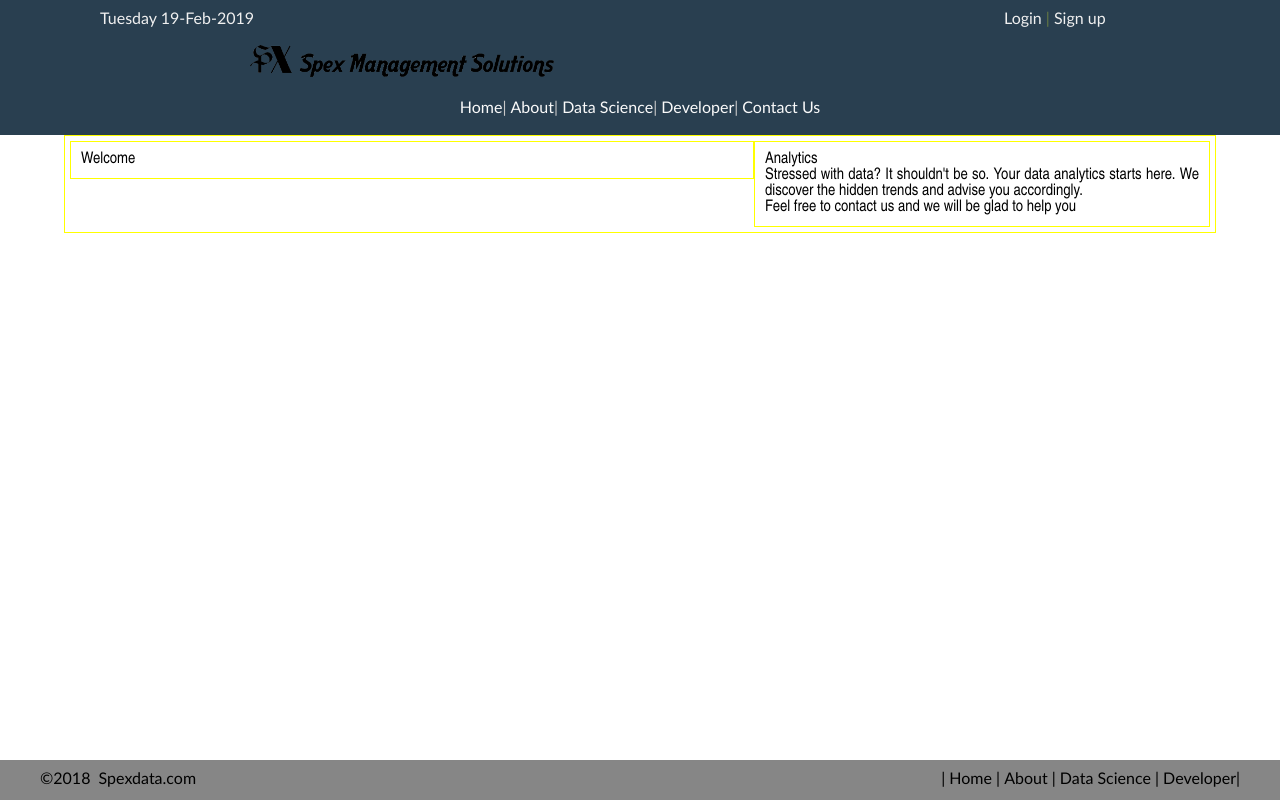
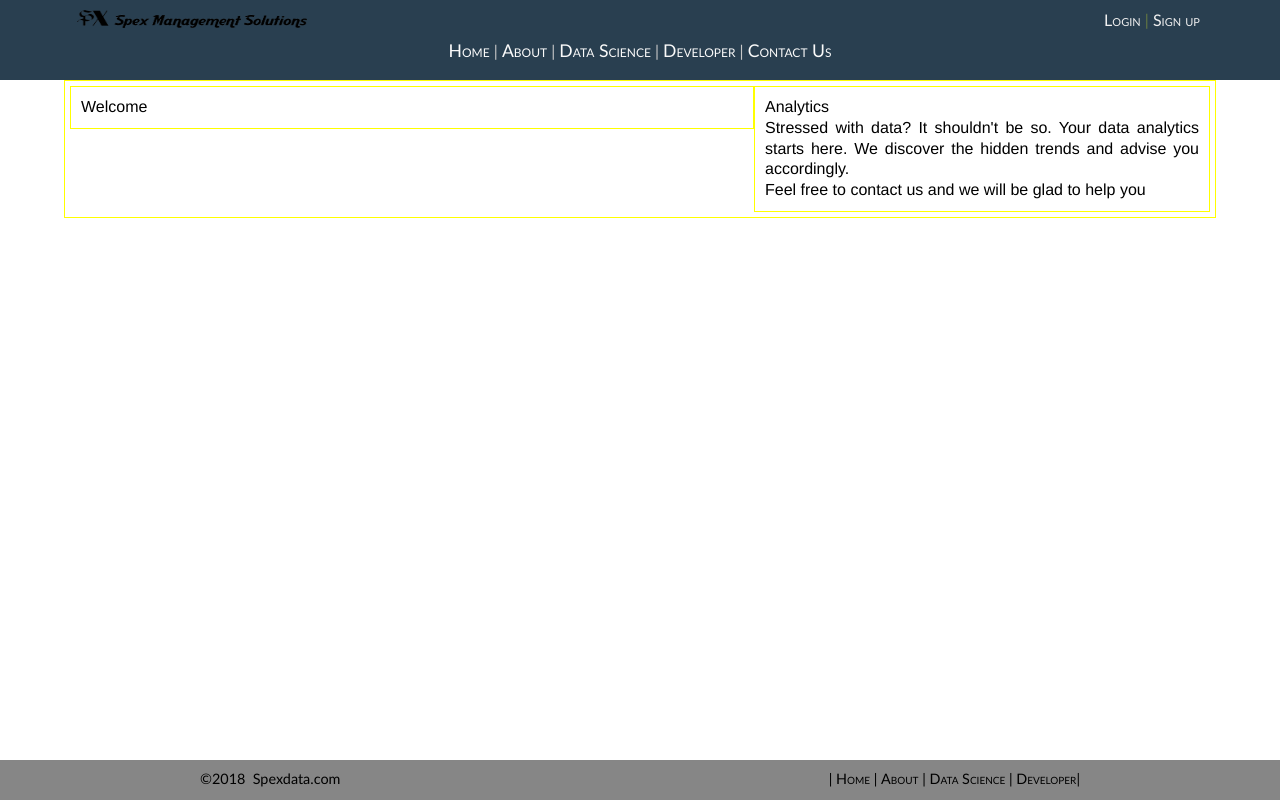
Before and after one commit to fkahindi/developerspot, a PHP site: page / in a window 1280 px wide. Run offline with PHP 8.4, Linux system fonts and the light colour scheme.

Commit message:
Finalised header and footer styles targeting four sizes of screens

```diff
--- a/css/main.css
+++ b/css/main.css
@@ -32,8 +32,8 @@
   display: block;
 }
 body {
-	font-family:'Arial Narrow';
-	line-height: 1;
+	font-family:"Helvetica Neue", Helvetica, Arial, sans-serif;
+	line-height: 1.3;
 }
 ol, ul {
   list-style: none;
@@ -71,13 +71,17 @@
 header, footer{
 	width:100%;
 	padding:0;
-	font-family:Calibri;
+	font-family:Calibri, 'Arial Narrow', Arial, sans-seriferif;
 }
-.date-bar, .login-bar a{
+.login-bar a{
+	font-variant:small-caps;
 	color:rgb(240,240,240);
 }
 header{
 	background:#293f50;
+}
+nav a{
+	font-variant:small-caps;
 }
 main{
 	margin:0 auto;
@@ -92,6 +96,9 @@
 	padding:10px 40px;
 	background:rgba(15, 15,15, 0.5);
 }
+footer a{
+	font-variant:small-caps;
+}
 ::selection{
 	color:red;
 	background:yellow;
@@ -237,67 +245,277 @@
 /*
 Small Devices (Portrait tablets and large phones, 600px and above)
 */
+/*
+=================================================
+	General classes
+	=================================================
+	*/
+.group:before,
+.group:after{
+	content:"";
+	display: table;
+}
+.group:after{
+	clear:both;
+}
+.group{
+	clear:both;
+	*zoom:1;
+}
+.float-right{
+	float:right;
+}
+float-left{
+	float:left;
+}
+body{
+	font-size:100%;
+}
+header{
+		height:70px;
+	}
+[class*="col-"]{
+	width:100%
+}
+main{
+	width:90%
+}
+.login-bar{
+	display:block;
+	float:right;
+	width:40%;
+	height:30px;
+	margin-top:5px;
+	text-align:center;
+}
+.login-bar a:hover{
+	text-decoration:underline;
+}
+.banner{
+	display:block;
+	float:left;
+	width:55%;
+	height:30px;
+	margin-top:5px;
+	text-align:center;
+}
+.dropdown button{
+	display:none;
+}
+nav{
+	font-size:90%;
+	text-align:center;
+	padding: 5px;
+}
+nav li{
+	display:inline-block;
+}
+nav a{
+	font-size:110%;
+	color:rgb(250, 250,250);
+}
+nav a:hover{
+	color:rgba(200,200,200,0.7);
+}
+footer{
+	font-size:90%;
+}
+footer li{
+	display:inline-table
+}
+.login-bar span{
+	color:rgba(240, 256,40,.3);
+}
+ul span{
+	color:rgb(200,200,200);
+}
+footer a{
+	color:black;
+}
+footer a:hover{
+	color:rgb(240, 240,240);
+}
 
 }
 @media only screen and (min-width:768px){
 /*
-Medium Devices (Landscate tablets, 768px and up)
+================================================
+MEDIUM DEVICES (LANDSCAPE TABLETS, 768px and up)
+================================================
+*/
+.group:before,
+.group:after{
+	content:"";
+	display: table;
+}
+.group:after{
+	clear:both;
+}
+.group{
+	clear:both;
+	*zoom:1;
+}
+.float-right{
+	float:right;
+}
+float-left{
+	float:left;
+}
+header{
+		height:70px;
+	}
+.login-bar{
+	display:block;
+	float:right;
+	width:40%;
+	height:30px;
+	margin-top:5px;
+	text-align:center;
+}
+.login-bar a:hover{
+	text-decoration:underline;
+}
+.banner{
+	display:block;
+	float:left;
+	width:50%;
+	height:30px;
+	margin-top:5px;
+	text-align:center;
+
+}
+.dropdown button{
+	display:none;
+}
+
+/*
+=================================================
+Navigation & Links
+=================================================
+*/
+nav{
+	text-align:center;
+	padding: 5px;
+}
+nav li{
+	display:inline-block;
+}
+nav a{
+	font-size:110%;
+	color:rgb(250, 250,250);
+}
+nav a:hover{
+	color:rgba(200,200,200,0.7);
+}
+footer li{
+	display:inline-table
+}
+.login-bar span{
+	color:rgba(240, 256,40,.3);
+}
+ul span{
+	color:rgb(200,200,200);
+}
+footer a{
+	color:black;
+}
+footer a:hover{
+	color:rgb(240, 240,240);
+}
+
+/*
+===================================================
+Clearfix
+===================================================
+
+*/
+.group:before,
+.group:after{
+	content:"";
+	display: table;
+}
+.group:after{
+	clear:both;
+}
+.group{
+	clear:both;
+	*zoom:1;
+}
+/*
+===========================================
+Grid
+==========================================
+*/
+.col-1-5,
+.col-2-5,
+.col-3-5,
+.col-4-5{
+	display: inline-block;
+	vertical-align: top;
+}
+.col-1-5{
+	width:20%;
+}
+.col-2-5{
+	width:40%;
+}
+.col-3-5{
+	width:60%;
+}
+.col-4-5{
+	width:80%
+}
+main{
+	width:100%;
+	padding:10px;
+
+}
+footer{
+
+	height:40px;
+	padding:10px 40px;
+}
+/*
+===========================================
+Typography
+==========================================
 */
 
+
+/*
+End of desktop styles
+_________________________________________________
+*/
 }
 
 @media only screen and (min-width:992px) {
 /*
 Large Devices (Laptops and Desktops 992px and above)
 */
-	/*
-	=================================================
-	General classes
-	=================================================
-	*/
-.left{
-	text-align:left;
-}
-.right{
-	text-align:right;
-}
-.float-right{
-	float:right;
-}
-.float-left{
-	float:left;
-}
+
 /*
 =================================================
 Header
 =================================================
 */
 header{
-		min-height:45px;
+	height:80px;
 	}
-.date-bar{
-	float:left;
-	display:inline-block;
-	position:relative;
-	left:100px;
+.login-bar{
+	display:block;
+	float:right;
 	width:20%;
-	height:40px;
-	padding-top:10px;
-	padding-bottom:5px;
+	height:35px;
+	padding-top:5px;
 }
-.login-bar{
-	display:inline-block;
-	position:relative;
-	right:20px;
-	width:20%;
-	height:40px;
-	padding-top:10px;
-	padding-bottom:5px;
+.login-bar a:hover{
+	text-decoration:underline;
 }
 .banner{
-	position:relative;
-	left: 250px;
-	width:760px;
+	display:block;
+	float:left;
+	width:30%;
+	height:35px;
 	padding-top:5px;
 }
 .dropdown button{
@@ -310,20 +528,22 @@
 =================================================
 */
 nav{
+	height:200px;
 	text-align:center;
-	padding: 20px;
+	padding-top:0;
+	padding-bottom:10px;
+	font-size:100%;
 }
 nav li{
 	display:inline-block;
 }
 nav a{
-	text-decoration:none;
 	color:rgb(250, 250,250);
+	font-size:110%;
 
 }
 nav a:hover{
-	color:rgb(0,100,256);
-	font-weight:bold
+	color:rgba(200,200,200,0.7);
 }
 footer li{
 	display:inline-table
@@ -396,9 +610,8 @@
 
 }
 footer{
-
 	height:40px;
-	padding:10px 40px;
+	padding:10px 200px;
 }
 /*
 ===========================================
--- a/index.php
+++ b/index.php
@@ -13,27 +13,23 @@
 <body>
 	<header>
 		<div class="group">
-			<div class="date-bar">
-				<?php date_default_timezone_set("Africa/Nairobi"); echo date("l"). "  ". date("d-M-Y");?>
-
-			</div>
-			<div class="float-right login-bar">
+			<div class="login-bar">
 				<a href="#">Login </a> <span>&#124;</span>
 				<a href="#">Sign up</a>
+			</div><!--
+
+			--><div class="banner">
+				<img src="images/spexbanner.png" alt="Spex Banner" width="60%" height="60%">
 			</div>
-		</div>
-		<div class="group banner">
-			<img src="images/spexbanner.png" alt="Spex Banner" width="40%" height="50%">
-
 		</div>
 		<div class="dropdown">
 			<button class="dropdown-button">|||</button>
 			<nav class="dropdown-content">
 				<ul>
-					<li><a href="#">Home</a></li><span>&#124;</span>
-					<li><a href="#"> About</a></li><span>&#124;</span>
-					<li><a href="#"> Data Science</a></li><span>&#124;</span>
-					<li><a href="#"> Developer</a></li><span>&#124;</span>
+					<li><a href="#">Home</a></li> <span>&#124;</span>
+					<li><a href="#"> About</a></li> <span>&#124;</span>
+					<li><a href="#"> Data Science</a></li> <span>&#124;</span>
+					<li><a href="#"> Developer</a></li> <span>&#124;</span>
 					<li><a href="#"> Contact Us</a></li>
 				</ul>
 
```
Also changed, not shown: other parts of css/main.css (+12 -17 lines).
